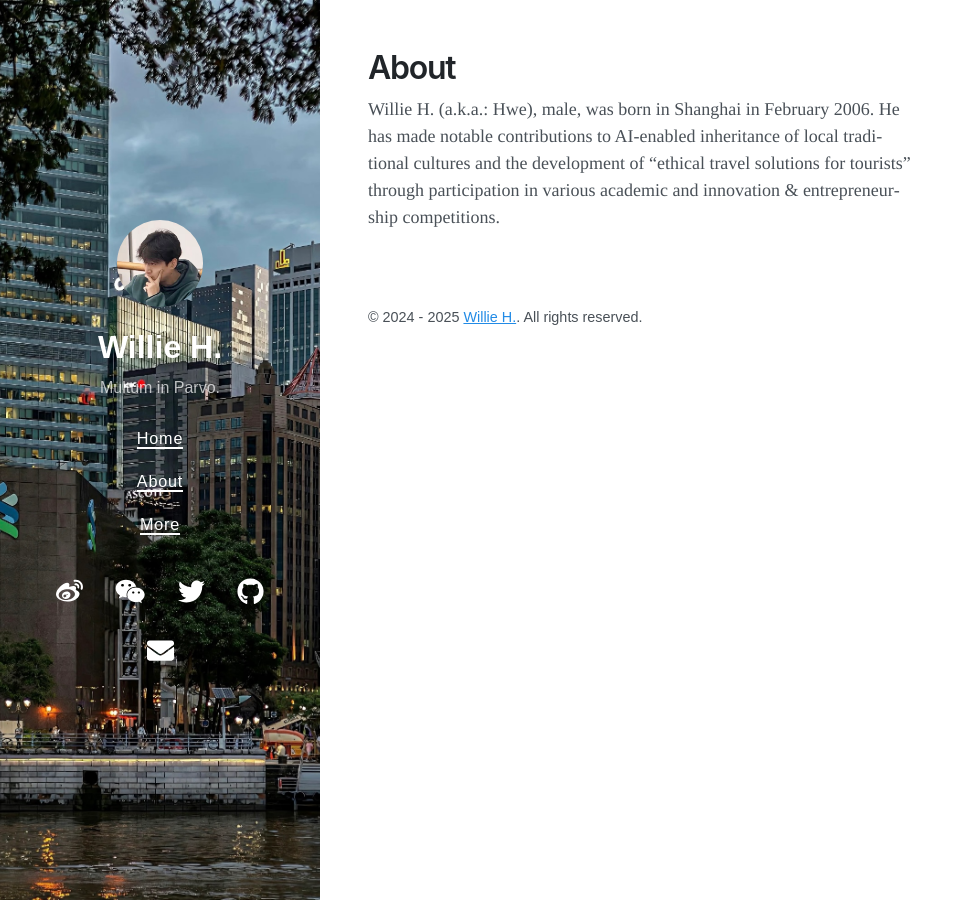
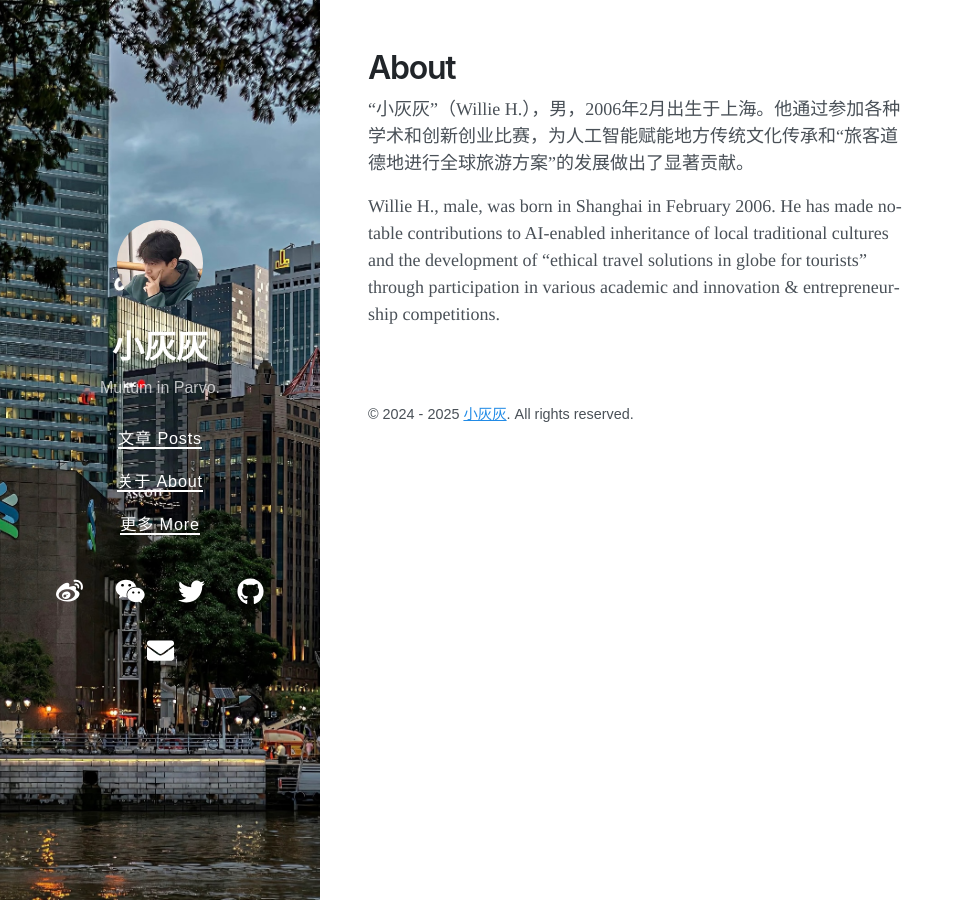
Before and after one commit to mr-willie/mr-willie.github.io, a Jekyll site: the page built from about.md, in a window 1280 px wide. Shown: the whole page, without its empty margins (0-973 px from the left). Built offline with Jekyll 4.4.1, drawn with Linux system fonts in a browser that asks for light colours; nearby versions of some CDN libraries.

Commit message:
2025/09/16/11:22 - Modified the contents.

```diff
--- a/_config.yml
+++ b/_config.yml
@@ -1,5 +1,5 @@
 # Setup
-title: Willie H.
+title: 小灰灰
 description: "Multum in Parvo."
 url: https://mr-willie.github.io
 avatar: /images/tx3.jpg
@@ -52,6 +52,6 @@ sass:
 
 # Specify the author for blog posts
 author:
-  name: Willie H.
+  name: 小灰灰
   url: /about
   email:
--- a/_data/navigation.yml
+++ b/_data/navigation.yml
@@ -1,6 +1,6 @@
-- title: Home
+- title: 文章 Posts
   url: /
-- title: About
+- title: 关于 About
   url: /about
-- title: More
+- title: 更多 More
   url: /more
--- a/about.md
+++ b/about.md
@@ -3,4 +3,6 @@ layout: page
 title: About
 ---
 
-Willie H. (a.k.a.: Hwe), male, was born in Shanghai in February 2006. He has made notable contributions to AI-enabled inheritance of local traditional cultures and the development of "ethical travel solutions for tourists" through participation in various academic and innovation & entrepreneurship competitions.
+“小灰灰”（Willie H.），男，2006年2月出生于上海。他通过参加各种学术和创新创业比赛，为人工智能赋能地方传统文化传承和“旅客道德地进行全球旅游方案”的发展做出了显著贡献。
+
+Willie H., male, was born in Shanghai in February 2006. He has made notable contributions to AI-enabled inheritance of local traditional cultures and the development of "ethical travel solutions in globe for tourists" through participation in various academic and innovation & entrepreneurship competitions.
```
